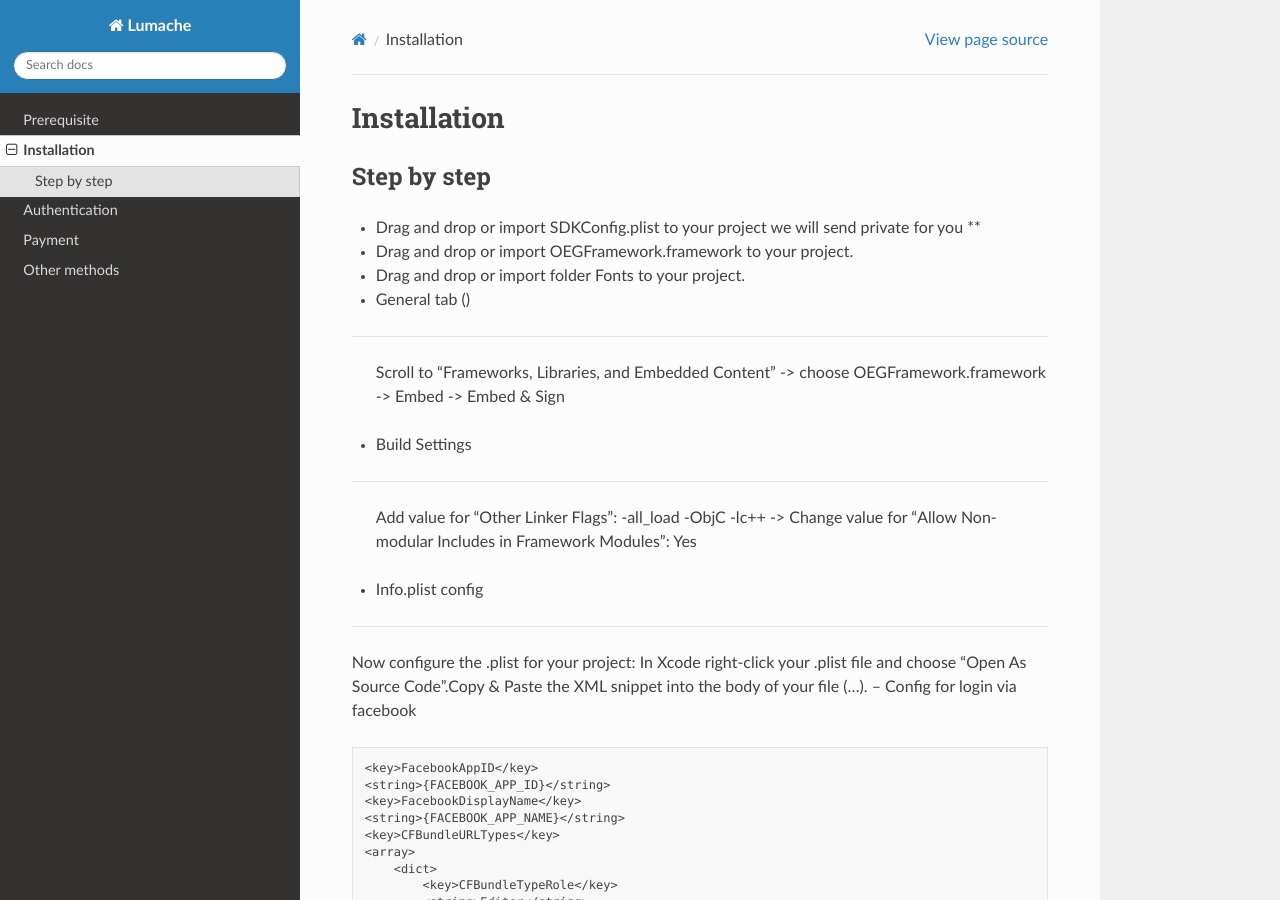
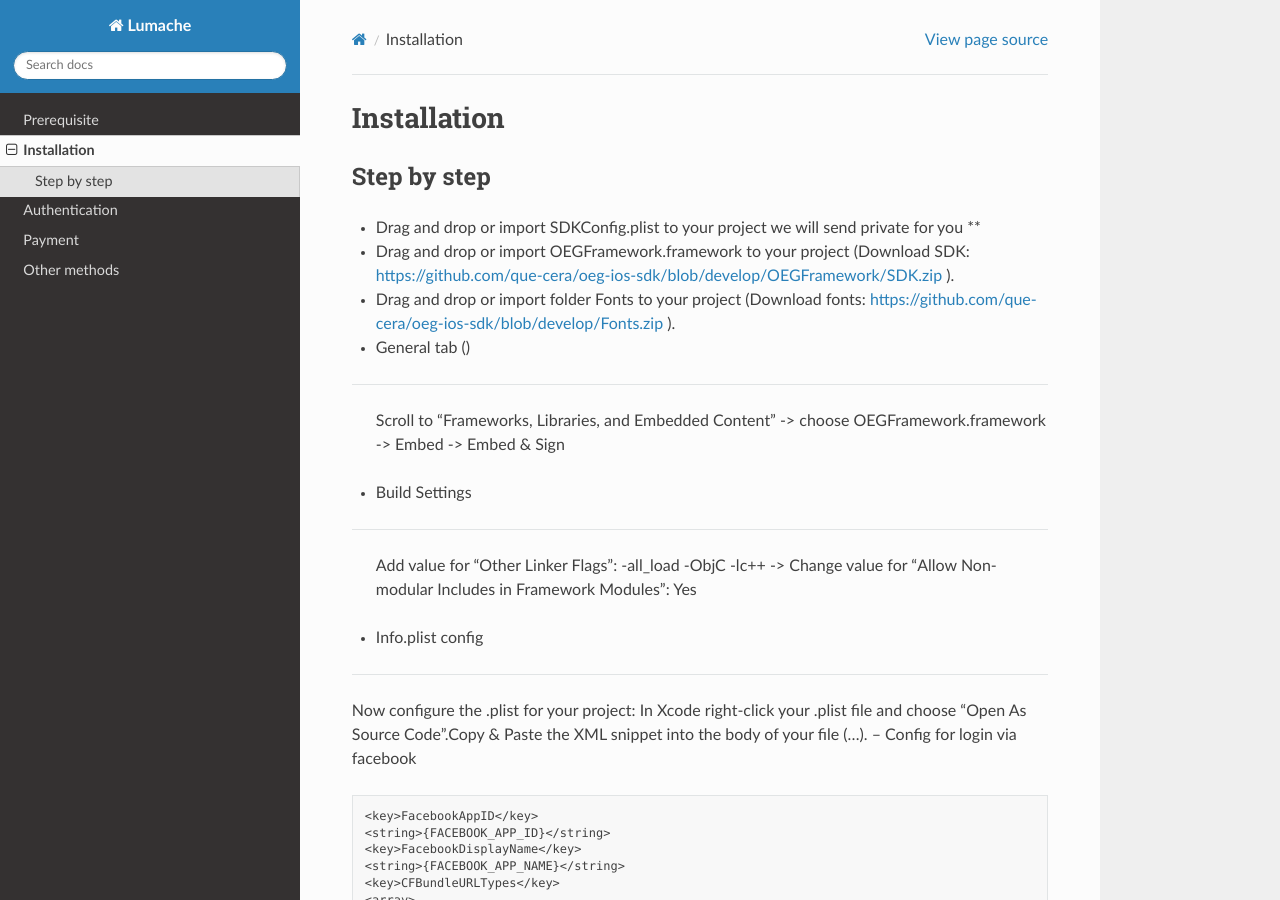
Before and after one commit to que-cera/oeg-ios-sdk-docs, a Sphinx documentation site: the page built from docs/source/install.rst, in a window 1280 px wide and 900 px high. Built offline with Sphinx 7.4.7 and the Read the Docs theme 3.1.0, drawn with Linux system fonts in a browser that asks for light colours; some of the changed text lies outside the part shown.

Commit message:
Update link SDK, Sample and link install Demo SDK

```diff
--- a/docs/source/install.rst
+++ b/docs/source/install.rst
@@ -6,9 +6,9 @@
 
 - Drag and drop or import SDKConfig.plist to your project we will send private for you **
 
-- Drag and drop or import OEGFramework.framework to your project.
+- Drag and drop or import OEGFramework.framework to your project (Download SDK: https://github.com/que-cera/oeg-ios-sdk/blob/develop/OEGFramework/SDK.zip ).
 
-- Drag and drop or import folder Fonts to your project.
+- Drag and drop or import folder Fonts to your project (Download fonts: https://github.com/que-cera/oeg-ios-sdk/blob/develop/Fonts.zip ).
 
 - General tab ()
 ^^^^^^^^^^^^^^^^^^^^^^^^^^^^^
@@ -158,3 +158,7 @@
         - (BOOL)application:(UIApplication *)app openURL:(NSURL *)url options:(NSDictionary<UIApplicationOpenURLOptionsKey,id> *)options {
             return [OEGManager handleOpenURL:url options:options];
         }
+
+- Download Sample: https://github.com/que-cera/oeg-ios-sdk/blob/develop/TestSDK.zip
+
+- Cài bản build demo SDK: https://dply.me/vnc3nq
```
